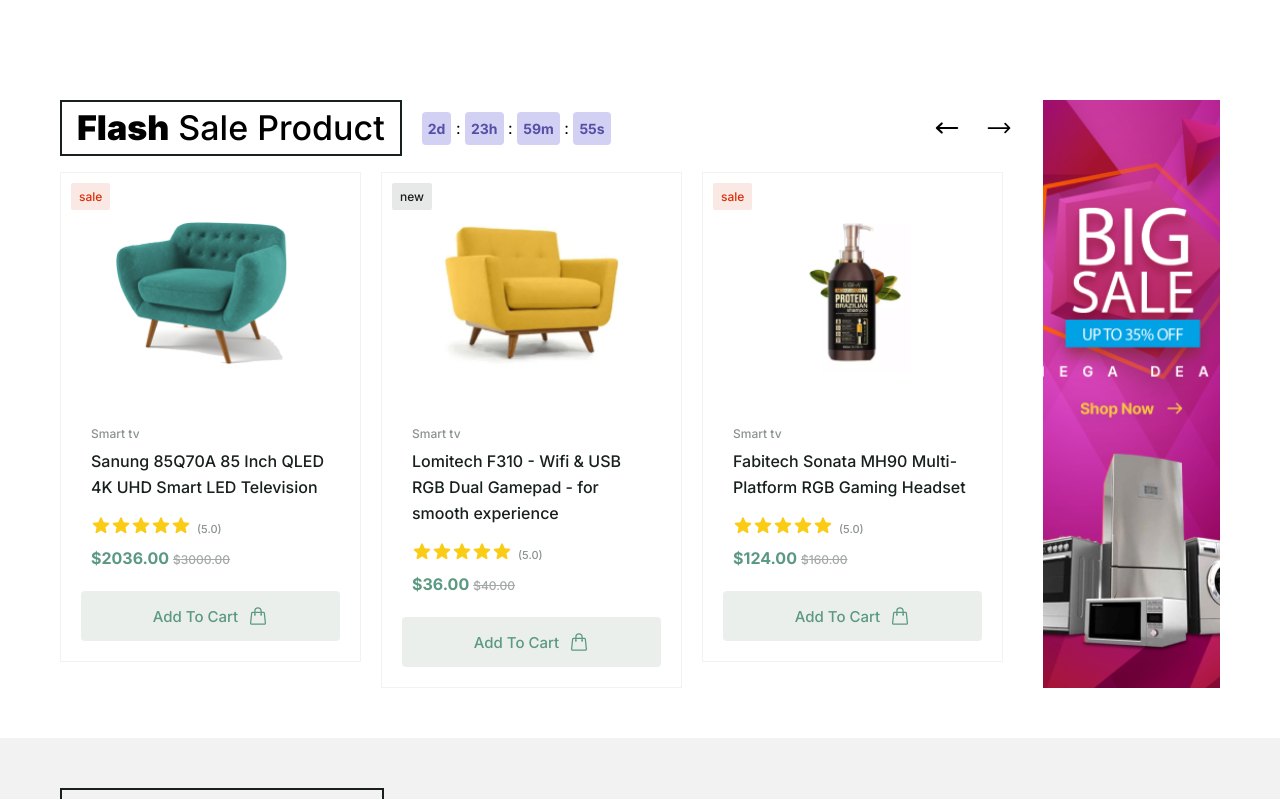
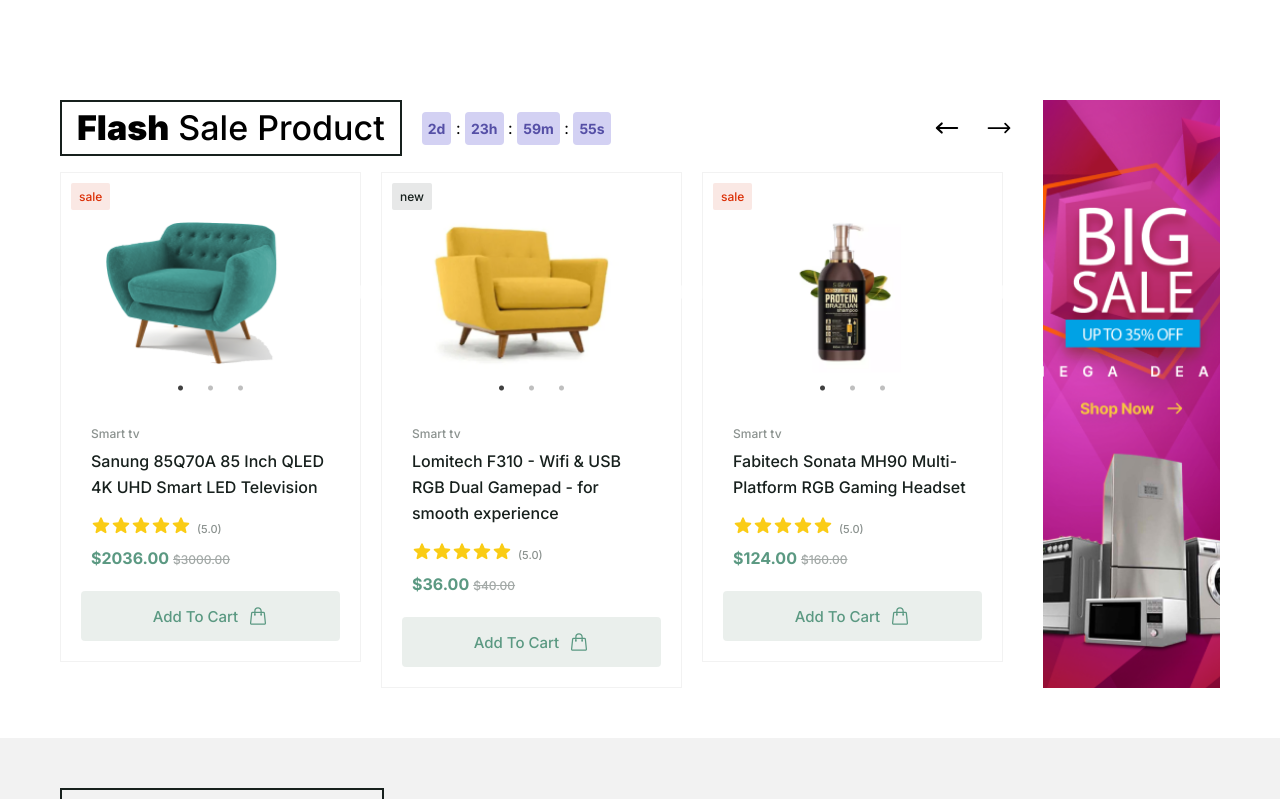
Before and after one commit to Shahriar-Shakil/code-assessment-adnan, a Next.js app: page / in a window 1280 px wide. Shown: the top 799 px of the page. Built offline with nearby package versions, Linux system fonts and the light colour scheme.

Commit message:
carousel added inside card image

```diff
--- a/src/components/UI/ProductCardHorizontal.tsx
+++ b/src/components/UI/ProductCardHorizontal.tsx
@@ -1,4 +1,5 @@
 import { StarIcon } from "@heroicons/react/20/solid";
+import { ShoppingBagIcon } from "@heroicons/react/24/outline";
 import Image from "next/image";
 import Badge from "./Badge";
 type Props = {
--- a/src/components/UI/ProductCardVertical.tsx
+++ b/src/components/UI/ProductCardVertical.tsx
@@ -1,3 +1,4 @@
+import { imageCarousel } from "@/utils";
 import { StarIcon } from "@heroicons/react/20/solid";
 import {
   ArrowsUpDownIcon,
@@ -7,16 +8,21 @@ import {
 } from "@heroicons/react/24/outline";
 import Image from "next/image";
 import Badge from "./Badge";
+import { useRef } from "react";
+import Carousel from "./Carousel";
 
 type Props = {
   product: any;
 };
 
 export default function ProductCardVertical({ product }: Props) {
+  const slider1 = useRef<any>(null);
+
   return (
     <div className="group  relative border border-white-50 p-5 min-w-[280px]">
       {/* card head */}
       <div className="mt-5">
+        <Carousel settings={imageCarousel} sliderRef={slider1}>
           <Image
             src={product.image}
             alt=""
@@ -24,6 +30,21 @@ export default function ProductCardVertical({ product }: Props) {
             height="161"
             className="max-h-[160px] object-contain mx-auto"
           />
+          <Image
+            src={product.image}
+            alt=""
+            width="214"
+            height="161"
+            className="max-h-[160px] object-contain mx-auto"
+          />
+          <Image
+            src={product.image}
+            alt=""
+            width="214"
+            height="161"
+            className="max-h-[160px] object-contain mx-auto"
+          />
+        </Carousel>
       </div>
       <div className="absolute top-[10px] left-[10px]">
         <Badge type={product.type}>{product.type}</Badge>
--- a/src/utils/index.ts
+++ b/src/utils/index.ts
@@ -6,6 +6,8 @@ export const settings = {
   slidesToShow: 5,
   slidesToScroll: 1,
   arrows: false,
+  draggable: false,
+
   responsive: [
     {
       breakpoint: 1536,
@@ -62,3 +64,23 @@ export const settingsVertical = {
   //   },
   // ],
 };
+export const imageCarousel = {
+  className: "imageCarousel",
+  dots: true,
+  infinite: false,
+  slidesToShow: 1,
+  slidesToScroll: 1,
+  arrows: true,
+  // vertical: true,
+  // verticalSwiping: true,
+  swipeToSlide: true,
+  // responsive: [
+  //   {
+  //     breakpoint: 700,
+  //     settings: {
+  //       slidesToShow: 1,
+  //       slidesToScroll: 1,
+  //     },
+  //   },
+  // ],
+};
```
Also changed, not shown: 1 other file (tests, documents, lock files or other folders). Lines whose indentation alone changed are shown as unchanged.
